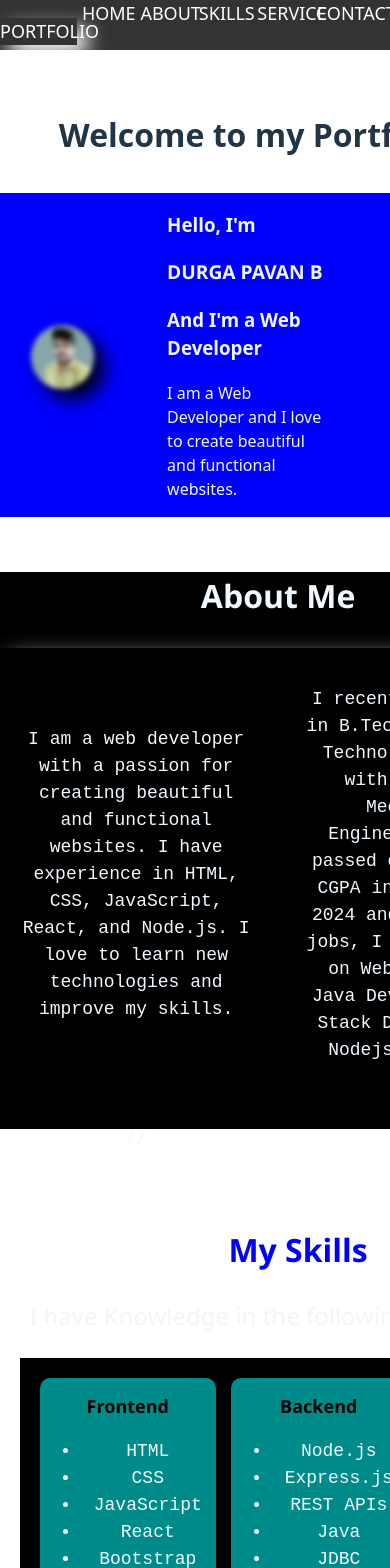
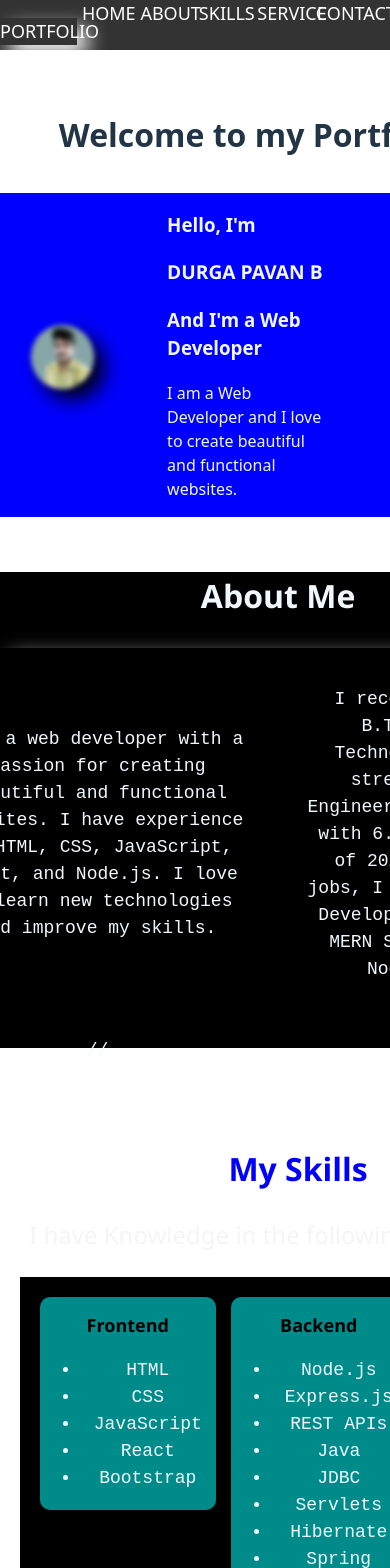
Before and after one commit to PavanMech321/portfolio-2, a React (Vite) app: page / in a window 390 px wide. Shown: the top 1568 px of the page. Built offline with nearby package versions, Linux system fonts and the light colour scheme.

Commit message:
Update App.css

```diff
--- a/src/App.css
+++ b/src/App.css
@@ -105,7 +105,7 @@
 }
 .Home
 #About{
-  width: 100vw;
+  width: 100%;
 /*   margin-top: 2%;
   display: grid;
   grid-template-columns: 45% 45%; */
@@ -124,7 +124,7 @@
 }
  #About .para{
   display: grid;
-  grid-template-columns: 45% 45%;
+  grid-template-columns: 60% 60%;
   gap: 10%;
   margin-top: 5%;
   /* background-color: blue; */
@@ -160,7 +160,7 @@
 }
 .skill{
   display: grid;
-  grid-template-columns: 45% 45%;
+  grid-template-columns: 60% 60%;
 /*   grid-template-rows: 45% 45%; */
   column-gap: 5%;
   margin-top: 5%;
```
